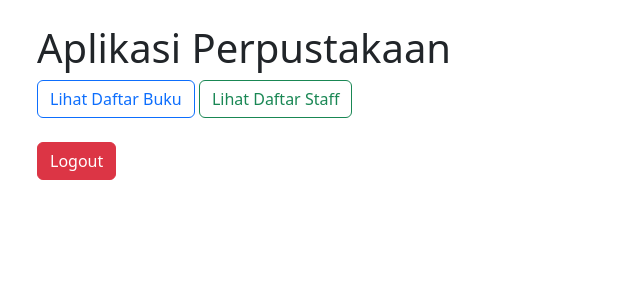
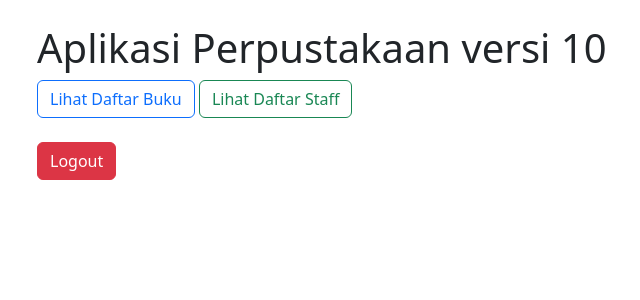
Before and after one commit to BhanuAzizi/perpustakaan-php, a PHP site: page / in a window 1280 px wide. Shown: the top 300 px of the page, without its empty margins (135-775 px from the left). Run offline with PHP 8.4, Linux system fonts and the light colour scheme; the visitor is signed in with stand-in values (Sample User, id 1).

Commit message:
update perpustakaan versi 10

```diff
--- a/index.php
+++ b/index.php
@@ -21,7 +21,7 @@ if(!isset($_SESSION['email'])) {
 <body>
 
     <div class="container w-75 my-4">
-        <h1>Aplikasi Perpustakaan</h1>
+        <h1>Aplikasi Perpustakaan versi 10</h1>
 
         <a class="btn btn-outline-primary" href="./buku.php">Lihat Daftar Buku</a>
         <a class="btn btn-outline-success" href="./staff.php">Lihat Daftar Staff</a><br>
```
